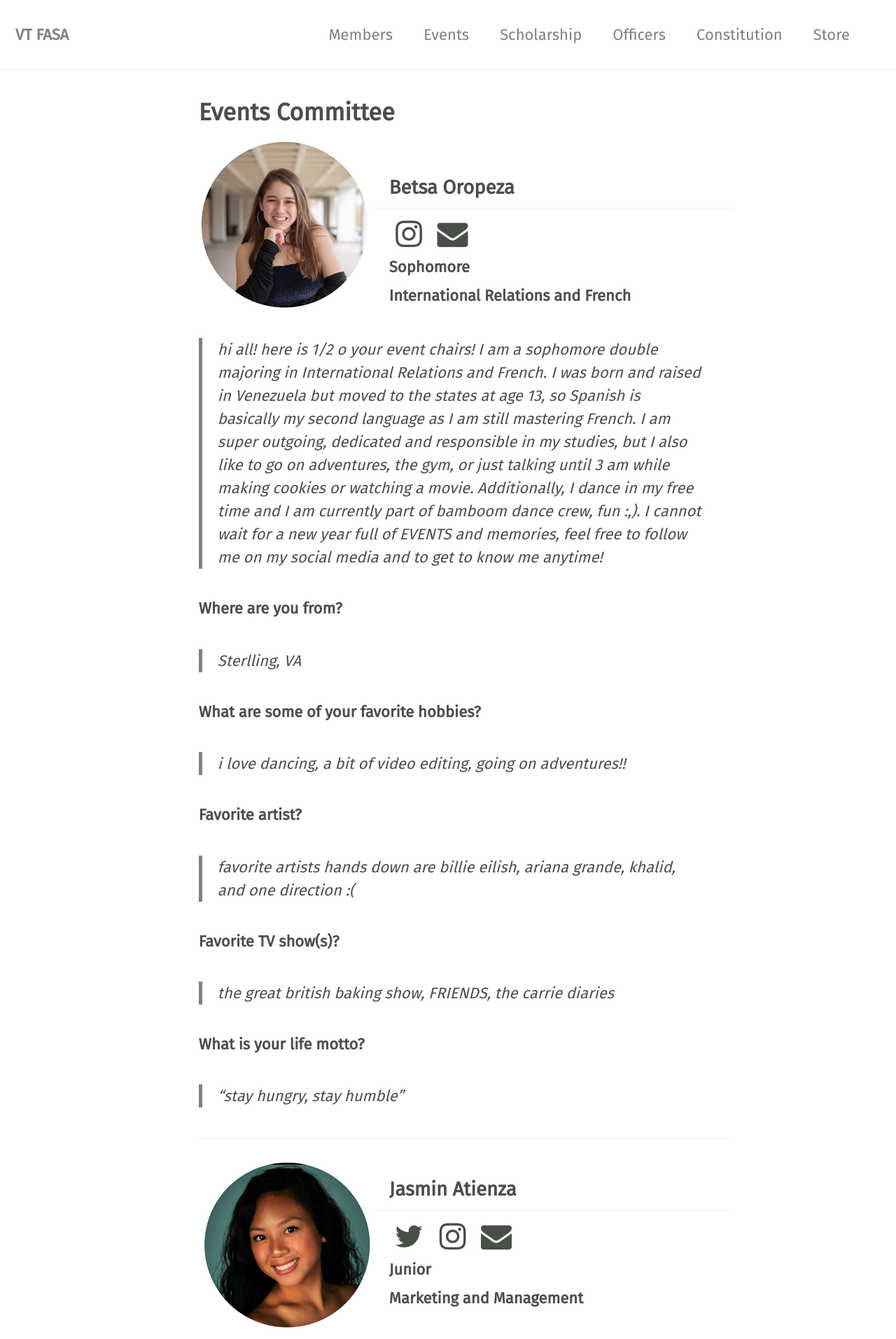
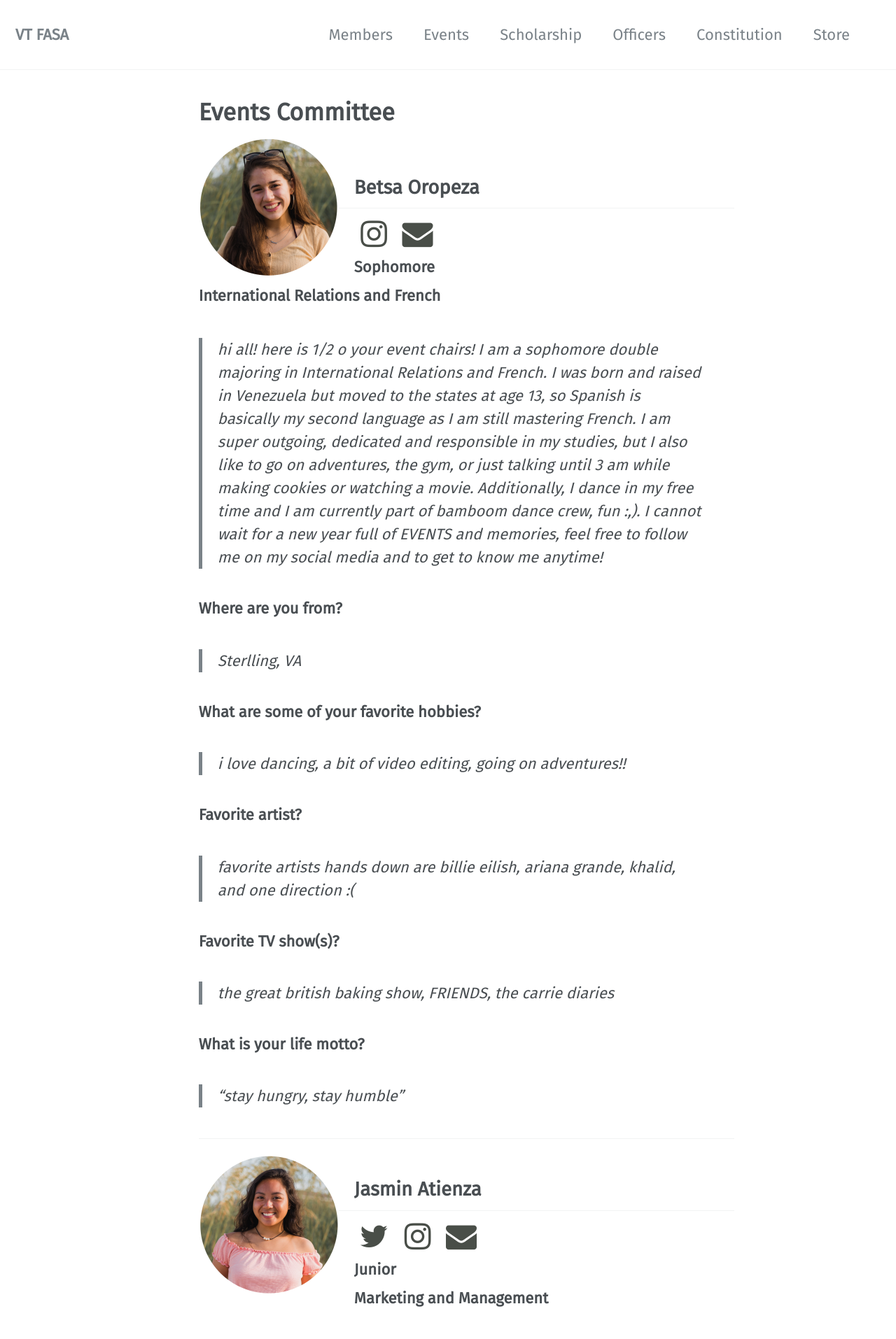
Before and after one commit to vtfasa/vtfasa.github.io, a Jekyll site: the page built from _pages/officers/events.md, in a window 1280 px wide. Shown: the top 1914 px of the page at 70% size. Built offline with Jekyll 4.4.1, drawn with Linux system fonts in a browser that asks for light colours; some web fonts are replaced.

Commit message:
Update events.md

```diff
--- a/_pages/officers/events.md
+++ b/_pages/officers/events.md
@@ -14,7 +14,7 @@ permalink: /officers/events/
 # --- (this is a section break)
 ---
 
-![image-left]({{ "/assets/images/officers/small/betsaCircle.png" | absolute_url }}){: .align-left}
+![image-left]({{ "/assets/images/officers/small/betsaCircle2019Small.PNG" | absolute_url }}){: .align-left}
 ## Betsa Oropeza
 <p style="margin-bottom: 0.45em; padding: 0">
 <a href="https://www.instagram.com/betsabeeeth/" style="margin: 0; padding: 0"><i class="fa fa-2x fa-fw fa-instagram" style="color: #494e48"></i></a>
@@ -45,7 +45,7 @@ permalink: /officers/events/
 
 ---
 
-![image-left]({{ "/assets/images/officers/small/jasminCircle.png" | absolute_url }}){: .align-left}
+![image-left]({{ "/assets/images/officers/small/jasmineCircle2019Small.PNG" | absolute_url }}){: .align-left}
 ## Jasmin Atienza
 <p style="margin-bottom: 0.45em; padding: 0"><a href="https://twitter.com/jasmin_net" style="color: #494e48"><i class="fa fa-2x fa-fw fa-twitter"></i></a>
 <a href="https://www.instagram.com/jasminatienza_/" style="margin: 0; padding: 0"><i class="fa fa-2x fa-fw fa-instagram" style="color: #494e48"></i></a>
```
